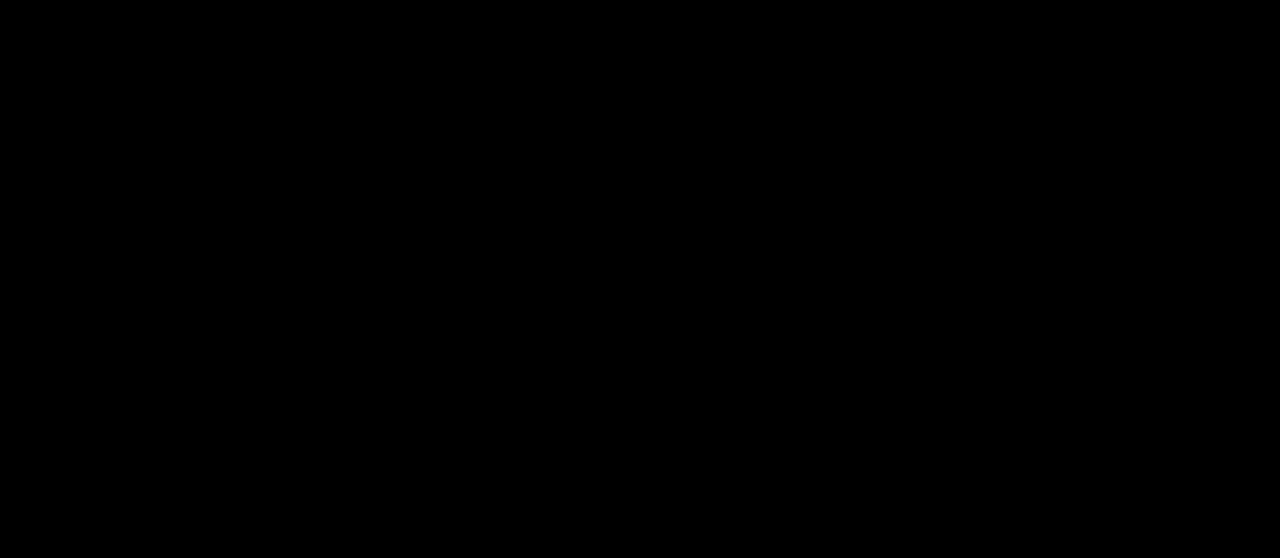
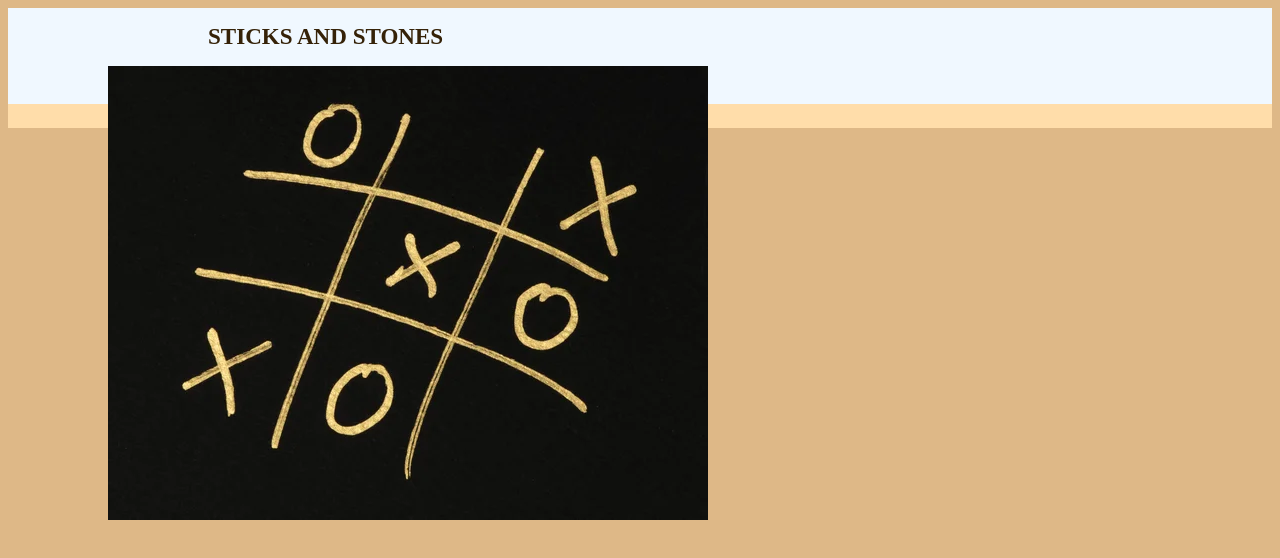
Before and after one commit to EthanMustCode/sticks-and-stones, a plain HTML site: page index.html in a window 1280 px wide. Drawn offline with Linux system fonts and the light colour scheme.

Commit message:
add header structure

```diff
--- a/assets/css/style.css
+++ b/assets/css/style.css
@@ -1,3 +1,28 @@
 body {
-    background: black
+    background: burlywood;
 }
+
+#header-bar {
+    background: rgb(255, 221, 170);
+    height: 120px;
+    width: 100%;
+    /*display: flex;*/
+}
+
+#header-container {
+    display: flex;
+    height: 80%;
+    width: 100%;
+    background-color: aliceblue;
+
+}
+
+#header, h1 {
+   font-size: larger;
+   color: #352208;
+   padding-left: 100px;
+}
+
+#header, img{
+    float: right;
+}
--- a/index.html
+++ b/index.html
@@ -5,11 +5,20 @@
     <meta http-equiv="X-UA-Compatible" content="IE=edge">
     <meta name="viewport" content="width=device-width, initial-scale=1.0">
     <link rel="stylesheet" href="assets/css/style.css">
+    <script src="https://kit.fontawesome.com/7ad3a09c9b.js" crossorigin="anonymous"></script>
     <title>Sticks&Stones</title>
 </head>
 <body>
-
+    <div id="header-bar">
+        <div id="header-container">
+            <div id="header">
+                <h1> STICKS AND STONES </h1>
+                    <img src="assets/images/logo 2.jpeg" id="header-logo">
+            </div>
+        </div>
+    </div>
 
     <script src="assets/js/script.js"></script>
+
 </body>
 </html>
```
Also changed, not shown: assets/images/header logo.png (added), assets/images/logo 2.jpeg (added).
